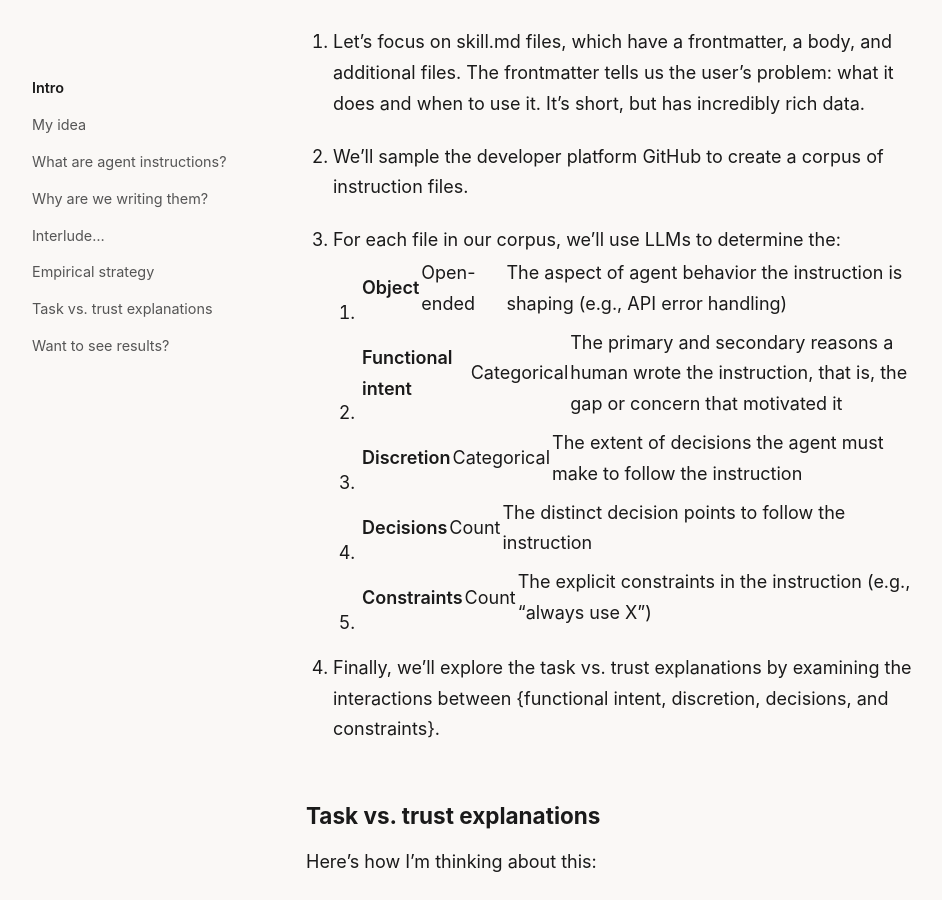
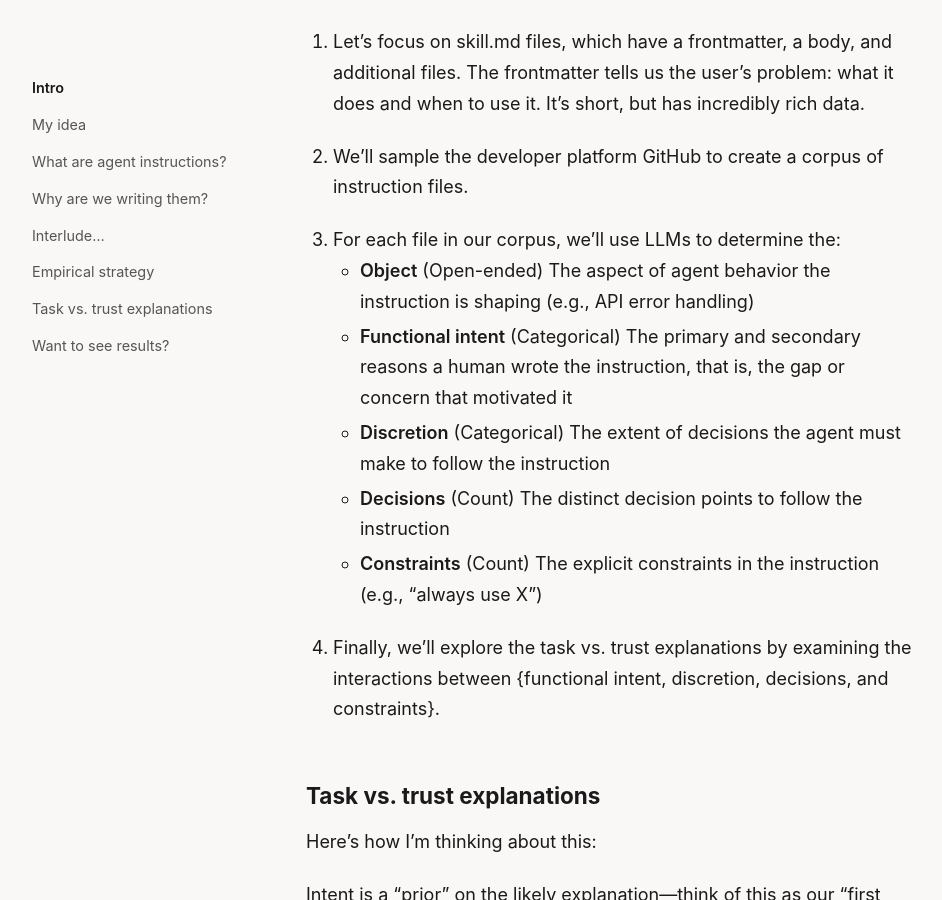
Before and after one commit to anthonycozart/anthonycozart.github.io, a Jekyll site: the page built from ai-skills/ai-skills-part-1.md, in a window 1280 px wide and 900 px high, scrolled down 4248 px. Shown: the whole window, without its empty margins (165-1107 px from the left). Built offline with Jekyll 4.4.1, drawn with Linux system fonts in a browser that asks for light colours; some of the changed lines change nothing that is shown.

Commit message:
more more formatting

```diff
--- a/ai-skills/ai-skills-part-1.md
+++ b/ai-skills/ai-skills-part-1.md
@@ -77,11 +77,11 @@ Here’s how we’ll turn this idea into an empirical exploration:
 2. We’ll sample the developer platform GitHub to create a corpus of instruction files.
 
 3. For each file in our corpus, we’ll use LLMs to determine the:
-    1. **Object** | Open-ended | The aspect of agent behavior the instruction is shaping (e.g., API error handling)
-    2. **Functional intent** | Categorical | The primary and secondary reasons a human wrote the instruction, that is, the gap or concern that motivated it
-    3. **Discretion** | Categorical | The extent of decisions the agent must make to follow the instruction
-    4. **Decisions** | Count | The distinct decision points to follow the instruction
-    5. **Constraints** | Count | The explicit constraints in the instruction (e.g., "always use X")
+* **Object** (Open-ended) The aspect of agent behavior the instruction is shaping (e.g., API error handling)
+* **Functional intent** (Categorical) The primary and secondary reasons a human wrote the instruction, that is, the gap or concern that motivated it
+* **Discretion** (Categorical) The extent of decisions the agent must make to follow the instruction
+* **Decisions** (Count) The distinct decision points to follow the instruction
+* **Constraints** (Count) The explicit constraints in the instruction (e.g., "always use X")
 
 4. Finally, we’ll explore the task vs. trust explanations by examining the interactions between {functional intent, discretion, decisions, and constraints}.
 
```
